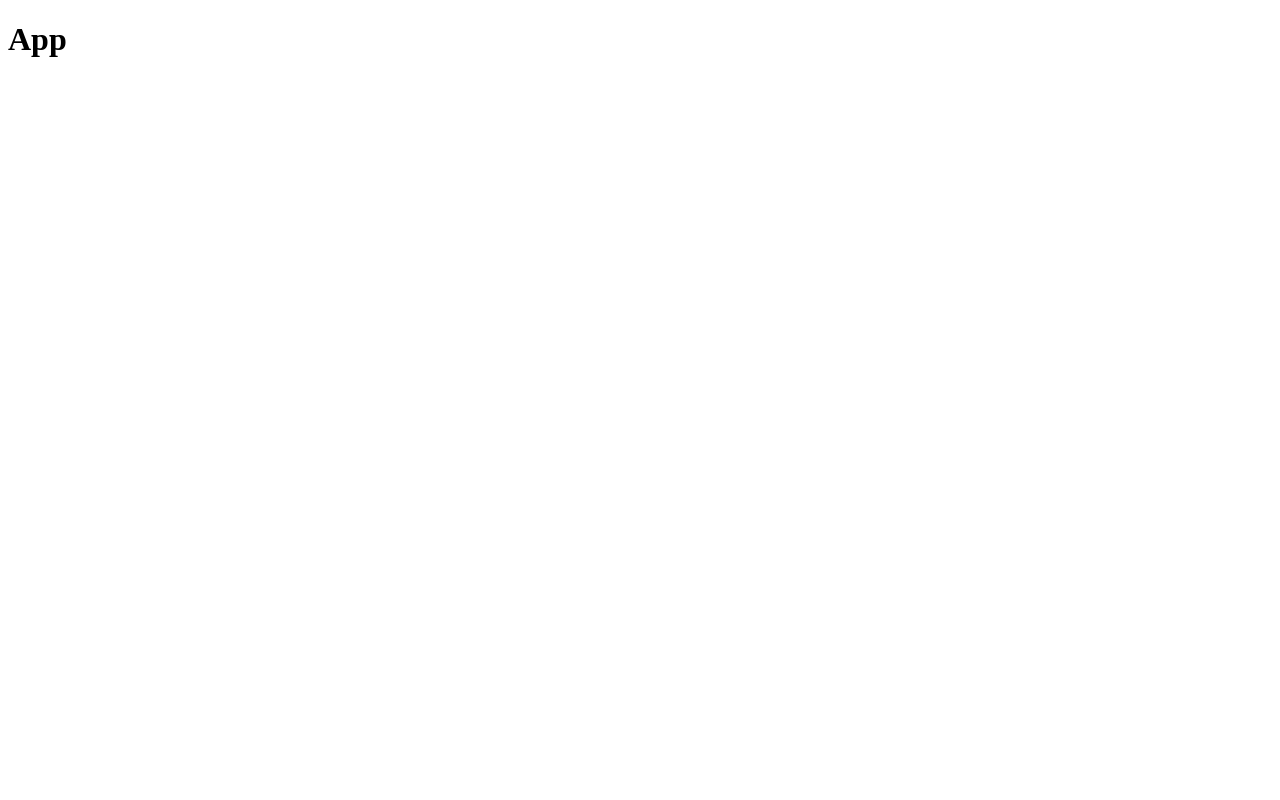
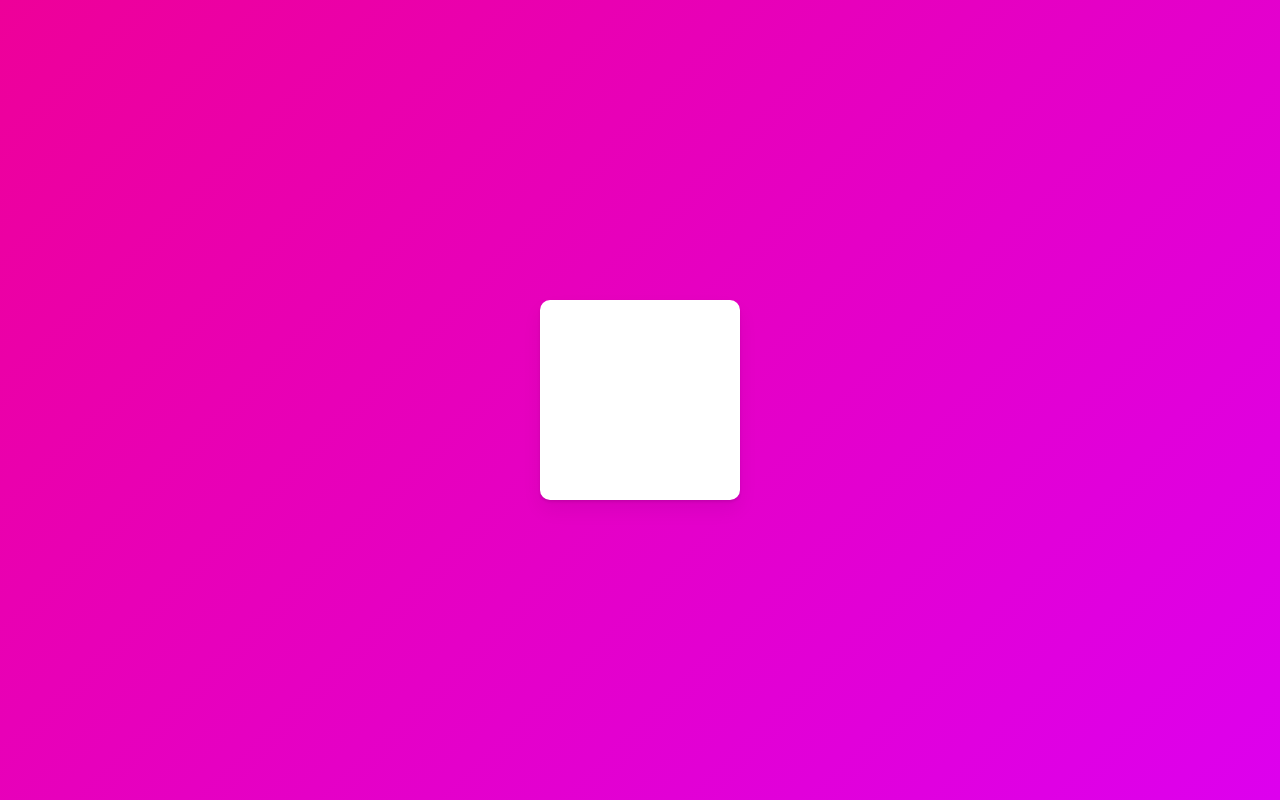
Before and after one commit to shionpark/pomodoro, a React (Vite) app: page / in a window 1280 px wide. Built offline with nearby package versions, Linux system fonts and the light colour scheme.

Commit message:
chore: styled components 의존성 추가

```diff
--- a/package.json
+++ b/package.json
@@ -11,7 +11,8 @@
   },
   "dependencies": {
     "react": "^18.2.0",
-    "react-dom": "^18.2.0"
+    "react-dom": "^18.2.0",
+    "styled-components": "^6.0.8"
   },
   "devDependencies": {
     "@types/react": "^18.2.15",
--- a/src/App.tsx
+++ b/src/App.tsx
@@ -1,9 +1,30 @@
 import React from 'react';
+import styled from 'styled-components';
+
+const Wrapper = styled.div`
+  height: 100vh;
+  width: 100vw;
+  display: flex;
+  justify-content: center;
+  align-items: center;
+`;
+
+const Box = styled.div`
+  width: 200px;
+  height: 200px;
+  background-color: white;
+  border-radius: 10px;
+  box-shadow:
+    0 2px 3px rgba(0, 0, 0, 0.1),
+    0 10px 20px rgba(0, 0, 0, 0.06);
+`;
 
 function App() {
   return (
     <>
-      <h1>App</h1>
+      <Wrapper>
+        <Box />
+      </Wrapper>
     </>
   );
 }
--- a/src/main.tsx
+++ b/src/main.tsx
@@ -1,9 +1,79 @@
-import React from "react";
-import ReactDOM from "react-dom/client";
-import App from "./App.tsx";
+import React from 'react';
+import ReactDOM from 'react-dom/client';
+import App from './App.tsx';
+import { ThemeProvider, createGlobalStyle } from 'styled-components';
+import { darkTheme } from './theme.ts';
 
-ReactDOM.createRoot(document.getElementById("root")!).render(
+const GlobalStyle = createGlobalStyle`
+  @import url('https://fonts.googleapis.com/css2?family=Source+Sans+Pro:wght@300;400&display=swap');
+html, body, div, span, applet, object, iframe,
+h1, h2, h3, h4, h5, h6, p, blockquote, pre,
+a, abbr, acronym, address, big, cite, code,
+del, dfn, em, img, ins, kbd, q, s, samp,
+small, strike, strong, sub, sup, tt, var,
+b, u, i, center,
+dl, dt, dd, menu, ol, ul, li,
+fieldset, form, label, legend,
+table, caption, tbody, tfoot, thead, tr, th, td,
+article, aside, canvas, details, embed,
+figure, figcaption, footer, header, hgroup,
+main, menu, nav, output, ruby, section, summary,
+time, mark, audio, video {
+  margin: 0;
+  padding: 0;
+  border: 0;
+  font-size: 100%;
+  font: inherit;
+  vertical-align: baseline;
+}
+/* HTML5 display-role reset for older browsers */
+article, aside, details, figcaption, figure,
+footer, header, hgroup, main, menu, nav, section {
+  display: block;
+}
+/* HTML5 hidden-attribute fix for newer browsers */
+*[hidden] {
+    display: none;
+}
+body {
+  line-height: 1;
+}
+menu, ol, ul {
+  list-style: none;
+}
+blockquote, q {
+  quotes: none;
+}
+blockquote:before, blockquote:after,
+q:before, q:after {
+  content: '';
+  content: none;
+}
+table {
+  border-collapse: collapse;
+  border-spacing: 0;
+}
+* {
+  box-sizing: border-box;
+}
+body {
+  font-weight: 300;
+  font-family: 'Source Sans Pro', sans-serif;
+  color:black;
+  line-height: 1.2;
+  background:linear-gradient(135deg,#e09,#d0e);
+}
+a {
+  text-decoration:none;
+  color:inherit;
+}
+`;
+
+ReactDOM.createRoot(document.getElementById('root')!).render(
   <React.StrictMode>
-    <App />
+    <ThemeProvider theme={darkTheme}>
+      <GlobalStyle />
+      <App />
+    </ThemeProvider>
   </React.StrictMode>
 );
--- /dev/null
+++ b/src/theme.ts
@@ -0,0 +1,3 @@
+import { DefaultTheme } from 'styled-components';
+
+export const darkTheme: DefaultTheme = {};
```
Also changed, not shown: 1 other file (tests, documents, lock files or other folders).
